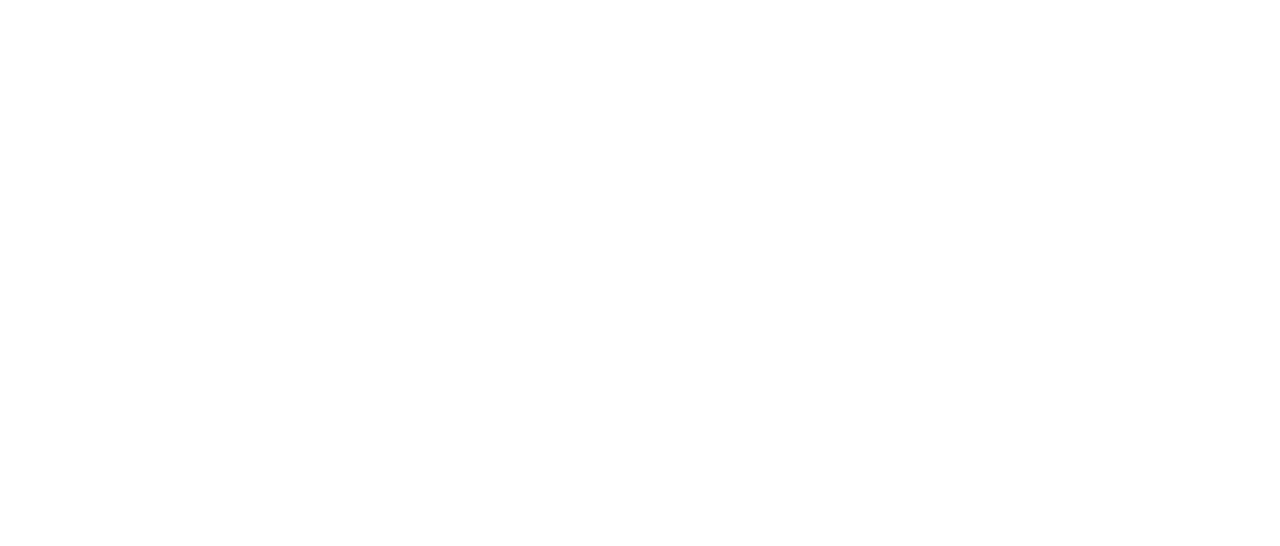
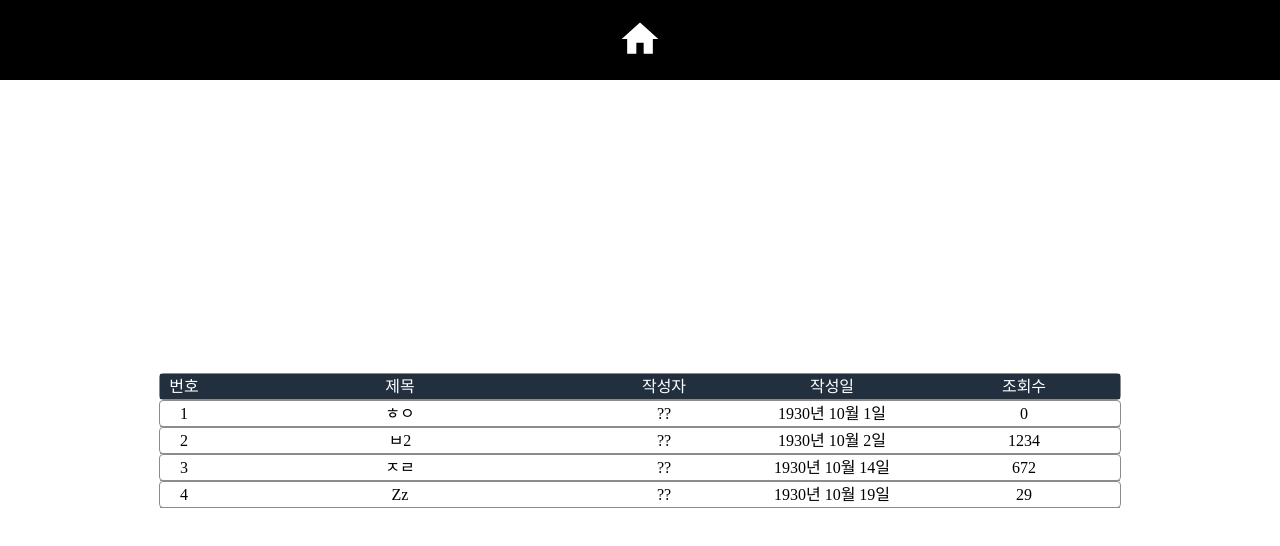
Before and after one commit to hmg11123/community-2020-client, a React app: page /#/docsboard in a window 1280 px wide. Built offline with nearby package versions, Linux system fonts and the light colour scheme.

Commit message:
200810 1th

```diff
--- a/src/components/App.js
+++ b/src/components/App.js
@@ -1,5 +1,9 @@
 import React from "react";
-import MM00_V from "./screens/MM00_V"
+import MM00_V from "./screens/MM00_V";
+import FreeBoard from "./screens/FreeBoard";
+import DocsBoard from "./screens/DocsBoard";
+import GallaryBoard from "./screens/GallaryBoard"
+import Header from "./screens/Header"
 import { Route } from "react-router-dom";
 
 
@@ -7,7 +11,11 @@ class App extends React.Component {
     render() {
         return (
             <div className="App">
+                <Route path="/" component={Header} />
                 <Route exact path="/" component={MM00_V} />
+                <Route exact path="/freeboard" component={FreeBoard} />
+                <Route exact path="/docsboard" component={DocsBoard} />
+                <Route exact path="/gallaryboard" component={GallaryBoard} />
             </div>
         );
     }
--- /dev/null
+++ b/src/components/commonComponents.js
@@ -0,0 +1,52 @@
+import styled from "styled-components";
+
+const BOADER = `1px solid rgb(140, 140, 140)`;
+const BOADER_RADIUS = `4px`;
+
+export const WholeWrapper = styled.div`
+    width: 100%;
+    height: calc(100vh - 80px);
+    display: flex;
+    flex-direction: column;
+    align-items: center;
+    justify-content: center;
+`;
+
+export const Wrapper = styled.div`
+    width: ${(props) => props.width};
+    height: ${(props) => props.height};
+    border: ${BOADER};
+    border-radius: ${BOADER_RADIUS};
+
+    display: flex;
+    flex-direction: ${(props) => props.direction};
+
+    ${(props) => props.isData && `
+        transition : 0.5s;
+        cursor : pointer;
+
+        &:hover {
+            background : rgb(180, 180, 180);
+            color : #fff;
+        }
+    `}
+`;
+
+
+export const Column = styled.div`
+    width: ${(props) => props.width};
+    height: 25px;
+    transition: 0.5s;
+    cursor: pointer;
+
+    ${(props) => props.isHead
+        ? `background: #222f3e;
+    color: #fff;
+    line-height: 25px;
+    text-align: center;`
+        : `line-height: 25px;
+    text-align: center;
+    border-bottom: ${BOADER};`}
+
+
+`;
--- /dev/null
+++ b/src/components/screens/DocsBoard.js
@@ -0,0 +1,51 @@
+import React from "react";
+import { WholeWrapper, Wrapper, Column } from "../commonComponents";
+
+class DocsBoard extends React.Component {
+    render() {
+        return (
+            <WholeWrapper>
+
+                <Wrapper width="960px" height="25px" direction="row">
+                    <Column width={"5%"} isHead={true}>번호</Column>
+                    <Column width={"40%"} isHead={true}>제목</Column>
+                    <Column width={"15%"} isHead={true}>작성자</Column>
+                    <Column width={"20%"} isHead={true}>작성일</Column>
+                    <Column width={"20%"} isHead={true}>조회수</Column>
+                </Wrapper>
+                {/* ----- DATA AREA START ----- */}
+                <Wrapper width="960px" height="25px" direction="row" isData={true}>
+                    <Column width={"5%"} isHead={false}>1</Column>
+                    <Column width={"40%"} isHead={false}>ㅎㅇ</Column>
+                    <Column width={"15%"} isHead={false}>??</Column>
+                    <Column width={"20%"} isHead={false}>1930년 10월 1일</Column>
+                    <Column width={"20%"} isHead={false}>0</Column>
+                </Wrapper>
+                <Wrapper width="960px" height="25px" direction="row" isData={true}>
+                    <Column width={"5%"} isHead={false}>2</Column>
+                    <Column width={"40%"} isHead={false}>ㅂ2</Column>
+                    <Column width={"15%"} isHead={false}>??</Column>
+                    <Column width={"20%"} isHead={false}>1930년 10월 2일</Column>
+                    <Column width={"20%"} isHead={false}>1234</Column>
+                </Wrapper>
+                <Wrapper width="960px" height="25px" direction="row" isData={true}>
+                    <Column width={"5%"} isHead={false}>3</Column>
+                    <Column width={"40%"} isHead={false}>ㅈㄹ</Column>
+                    <Column width={"15%"} isHead={false}>??</Column>
+                    <Column width={"20%"} isHead={false}>1930년 10월 14일</Column>
+                    <Column width={"20%"} isHead={false}>672</Column>
+                </Wrapper>
+                <Wrapper width="960px" height="25px" direction="row" isData={true}>
+                    <Column width={"5%"} isHead={false}>4</Column>
+                    <Column width={"40%"} isHead={false}>Zz</Column>
+                    <Column width={"15%"} isHead={false}>??</Column>
+                    <Column width={"20%"} isHead={false}>1930년 10월 19일</Column>
+                    <Column width={"20%"} isHead={false}>29</Column>
+                </Wrapper>
+
+            </WholeWrapper>
+        )
+    }
+}
+
+export default DocsBoard;
--- /dev/null
+++ b/src/components/screens/FreeBoard.js
@@ -0,0 +1,51 @@
+import React from "react";
+import { WholeWrapper, Wrapper, Column } from "../commonComponents";
+
+class FreeBoard extends React.Component {
+    render() {
+        return (
+            <WholeWrapper>
+
+                <Wrapper width="960px" height="25px" direction="row">
+                    <Column width={"5%"} isHead={true}>번호</Column>
+                    <Column width={"40%"} isHead={true}>제목</Column>
+                    <Column width={"15%"} isHead={true}>작성자</Column>
+                    <Column width={"20%"} isHead={true}>작성일</Column>
+                    <Column width={"20%"} isHead={true}>조회수</Column>
+                </Wrapper>
+                {/* ----- DATA AREA START ----- */}
+                <Wrapper width="960px" height="25px" direction="row" isData={true}>
+                    <Column width={"5%"} isHead={false}>1</Column>
+                    <Column width={"40%"} isHead={false}>ㅎㅇ</Column>
+                    <Column width={"15%"} isHead={false}>??</Column>
+                    <Column width={"20%"} isHead={false}>1930년 10월 1일</Column>
+                    <Column width={"20%"} isHead={false}>0</Column>
+                </Wrapper>
+                <Wrapper width="960px" height="25px" direction="row" isData={true}>
+                    <Column width={"5%"} isHead={false}>2</Column>
+                    <Column width={"40%"} isHead={false}>ㅂ2</Column>
+                    <Column width={"15%"} isHead={false}>??</Column>
+                    <Column width={"20%"} isHead={false}>1930년 10월 2일</Column>
+                    <Column width={"20%"} isHead={false}>1234</Column>
+                </Wrapper>
+                <Wrapper width="960px" height="25px" direction="row" isData={true}>
+                    <Column width={"5%"} isHead={false}>3</Column>
+                    <Column width={"40%"} isHead={false}>ㅈㄹ</Column>
+                    <Column width={"15%"} isHead={false}>??</Column>
+                    <Column width={"20%"} isHead={false}>1930년 10월 14일</Column>
+                    <Column width={"20%"} isHead={false}>672</Column>
+                </Wrapper>
+                <Wrapper width="960px" height="25px" direction="row" isData={true}>
+                    <Column width={"5%"} isHead={false}>4</Column>
+                    <Column width={"40%"} isHead={false}>Zz</Column>
+                    <Column width={"15%"} isHead={false}>??</Column>
+                    <Column width={"20%"} isHead={false}>1930년 10월 19일</Column>
+                    <Column width={"20%"} isHead={false}>29</Column>
+                </Wrapper>
+
+            </WholeWrapper>
+        )
+    }
+}
+
+export default FreeBoard;
--- /dev/null
+++ b/src/components/screens/GallaryBoard.js
@@ -0,0 +1,13 @@
+import React from "react";
+
+class GallaryBoard extends React.Component {
+    render() {
+        return (
+            <div>
+                GallaryBoard
+            </div>
+        )
+    }
+}
+
+export default GallaryBoard;
--- /dev/null
+++ b/src/components/screens/Header.js
@@ -0,0 +1,17 @@
+import React from "react";
+import HomeIcon from '@material-ui/icons/Home';
+import { Link } from "react-router-dom";
+
+class Header extends React.Component {
+    render() {
+        return (
+            <div className="Header">
+                <Link to="/">
+                    <HomeIcon />
+                </Link>
+            </div>
+        )
+    }
+}
+
+export default Header;
--- a/src/components/screens/MM00_V.js
+++ b/src/components/screens/MM00_V.js
@@ -1,19 +1,20 @@
 import React from "react";
 import Slide from 'react-reveal/Slide';
 import Rotate from 'react-reveal/Rotate';
+import { Link } from "react-router-dom";
 
 const menus = [
     {
         menuName: "FREE BOARD",
-        link: ""
+        link: "/freeboard"
     },
     {
         menuName: "DOCUMENTS BOARD",
-        link: ""
+        link: "/docsboard"
     },
     {
         menuName: "GALLARY",
-        link: ""
+        link: "/gallaryboard"
     }
 ]
 
@@ -26,15 +27,15 @@ class MM00_V extends React.Component {
             menus: [
                 {
                     menuName: "FREE BOARD",
-                    link: ""
+                    link: "/freeboard"
                 },
                 {
                     menuName: "DOCUMENTS BOARD",
-                    link: ""
+                    link: "/docsboard"
                 },
                 {
                     menuName: "GALLARY",
-                    link: ""
+                    link: "/gallaryboard"
                 },
             ],
         };
@@ -49,7 +50,10 @@ class MM00_V extends React.Component {
                     {menus.map((menu, idx) => {
                         return (
                             <Rotate bottom left delay={idx * 500} key={idx}>
-                                <div className="MM00_V__menuBox__menu">{menu.menuName}</div>
+                                <Link to={menu.link}>
+
+                                    <div className="MM00_V__menuBox__menu">{menu.menuName}</div>
+                                </Link>
                             </Rotate>
                         )
                     })}
--- /dev/null
+++ b/src/styles/header.css
@@ -0,0 +1,21 @@
+.Header {
+    width: 100%;
+    height: 80px;
+    background: rgb(0, 0, 0);
+    color: white;
+    display: flex;
+    justify-content: center;
+    align-items: center;
+}
+
+
+.Header svg {
+    cursor: pointer;
+    font-size: 44px;
+    color: #fff;
+    transition: 1s;
+}
+
+.Header svg:hover {
+    color: rgb(255, 187, 0);
+}
--- a/src/styles/reset.css
+++ b/src/styles/reset.css
@@ -46,3 +46,7 @@ table {
 	border-collapse: collapse;
 	border-spacing: 0;
 }
+a {
+	text-decoration: none;
+	color: rgb(120,120,120);
+}
--- a/src/styles/styles.css
+++ b/src/styles/styles.css
@@ -1,3 +1,4 @@
 @import "./reset.css";
 @import "./MM00_V.css";
-@import "./animation.css"
+@import "./animation.css";
+@import "./header.css";
```
